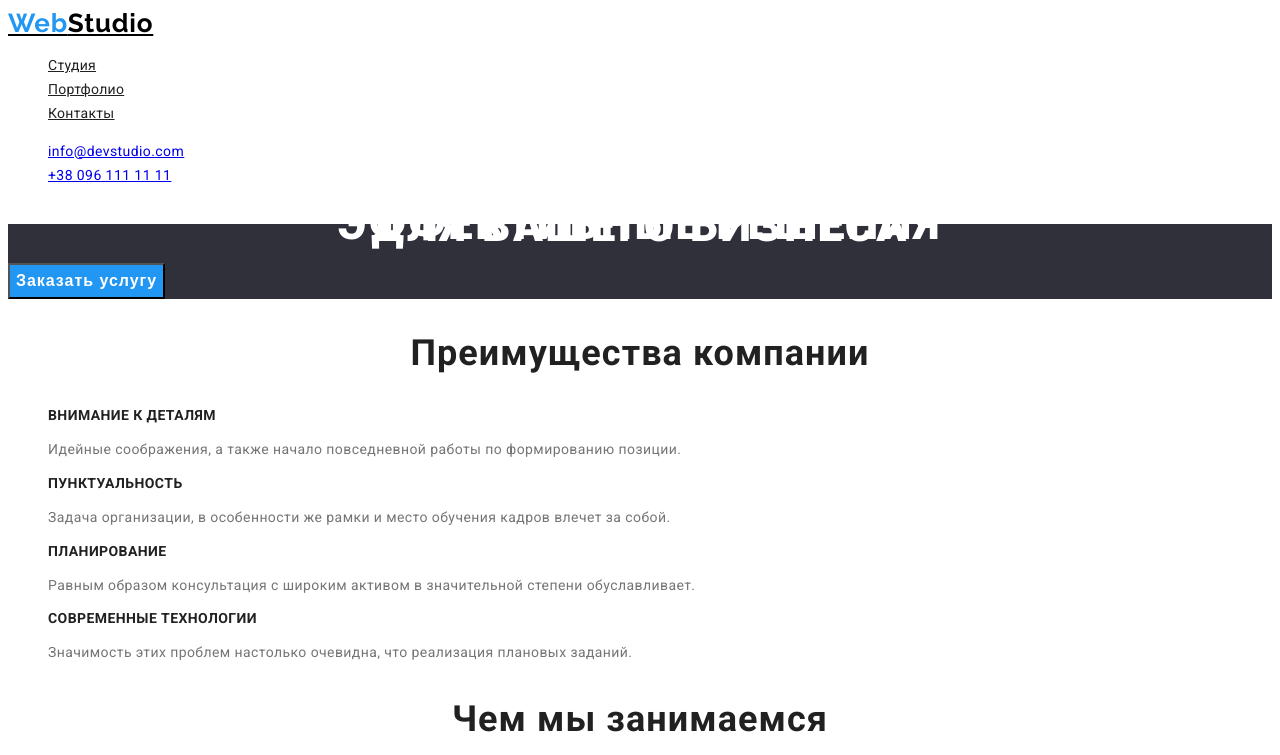
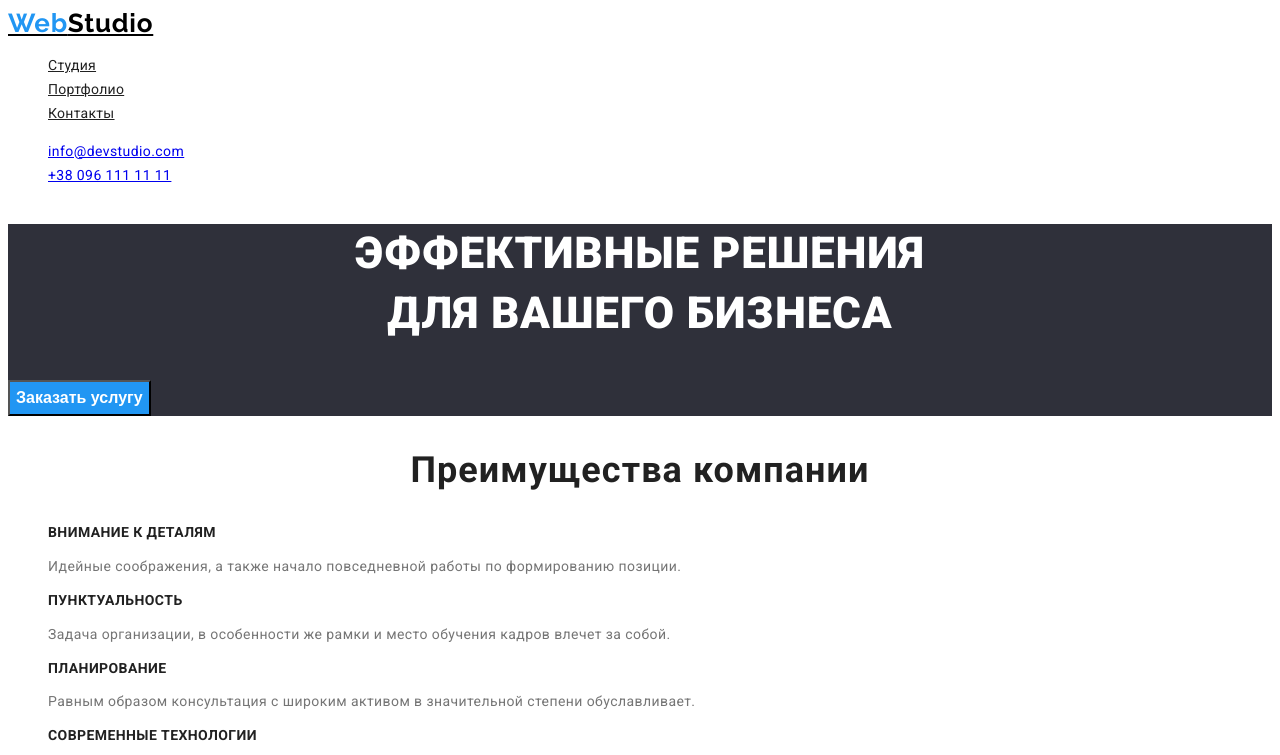
Before and after one commit to PolinaIgrushkina/goit-markup-hw-02, a plain HTML site: page index.html in a window 1280 px wide. Shown: the top 755 px of the page. Drawn offline with Linux system fonts and the light colour scheme.

Commit message:
Fixed bugs in hero

```diff
--- a/css/styles.css
+++ b/css/styles.css
@@ -103,15 +103,16 @@ a.contacts:focus {
 
 /* Стилизация секции hero */
 .hero {
+    text-align: center;
+    letter-spacing: 0.06em;
+
     background-color: var(--secondary-background-color);
 }
 
 h1 {
     font-weight: 900;
     font-size: 44px;
-    line-height: 1.36px;
-    text-align: center;
-    letter-spacing: 0.06em;
+    line-height: 1.36;
     text-transform: uppercase;
 
     color: var(--secondary-text-color);
@@ -123,8 +124,6 @@ h1 {
     line-height: 1.88;
     display: flex;
     align-items: center;
-    text-align: center;
-    letter-spacing: 0.06em;
 
     color: var(--secondary-text-color);
     background-color: var(--accent-color);
```
